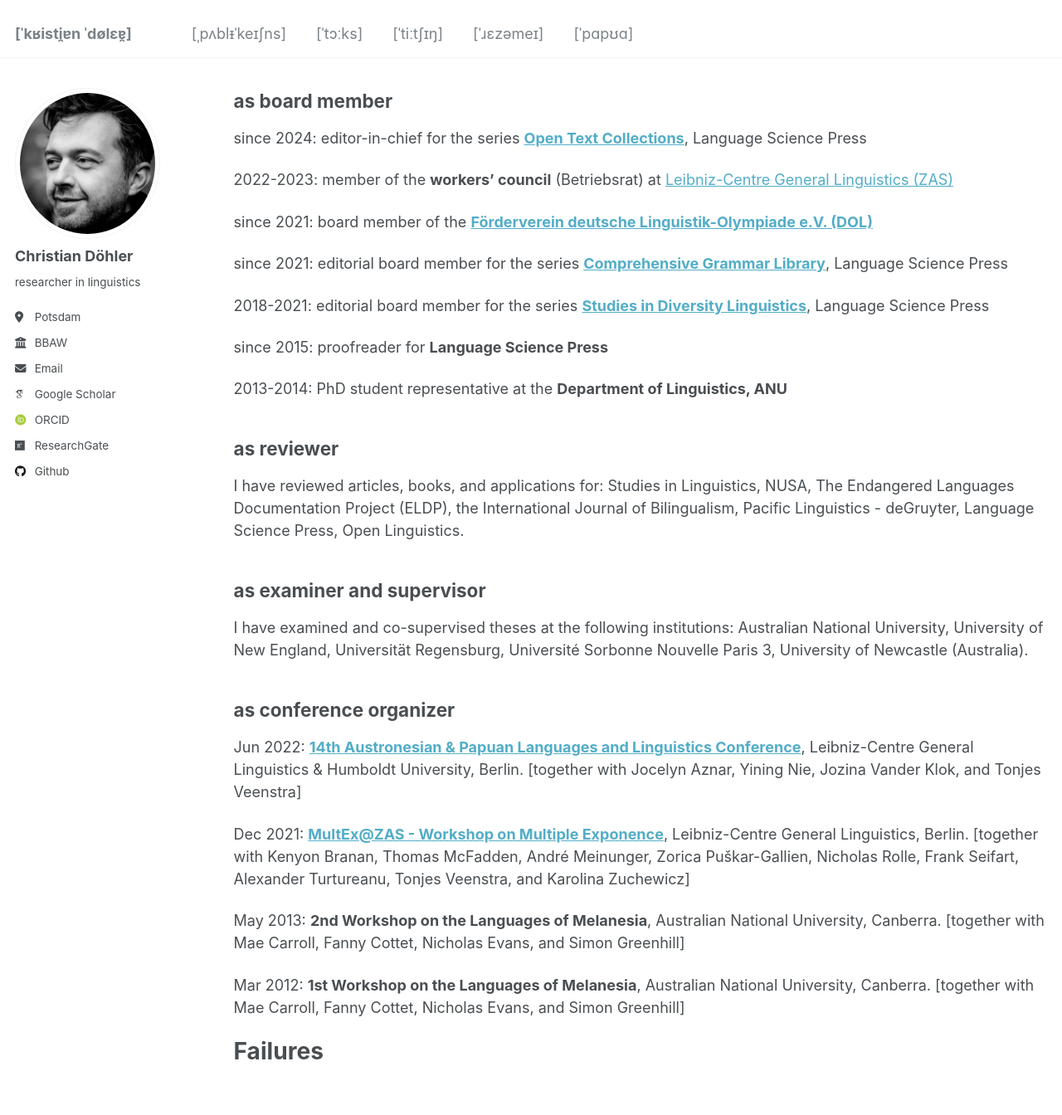
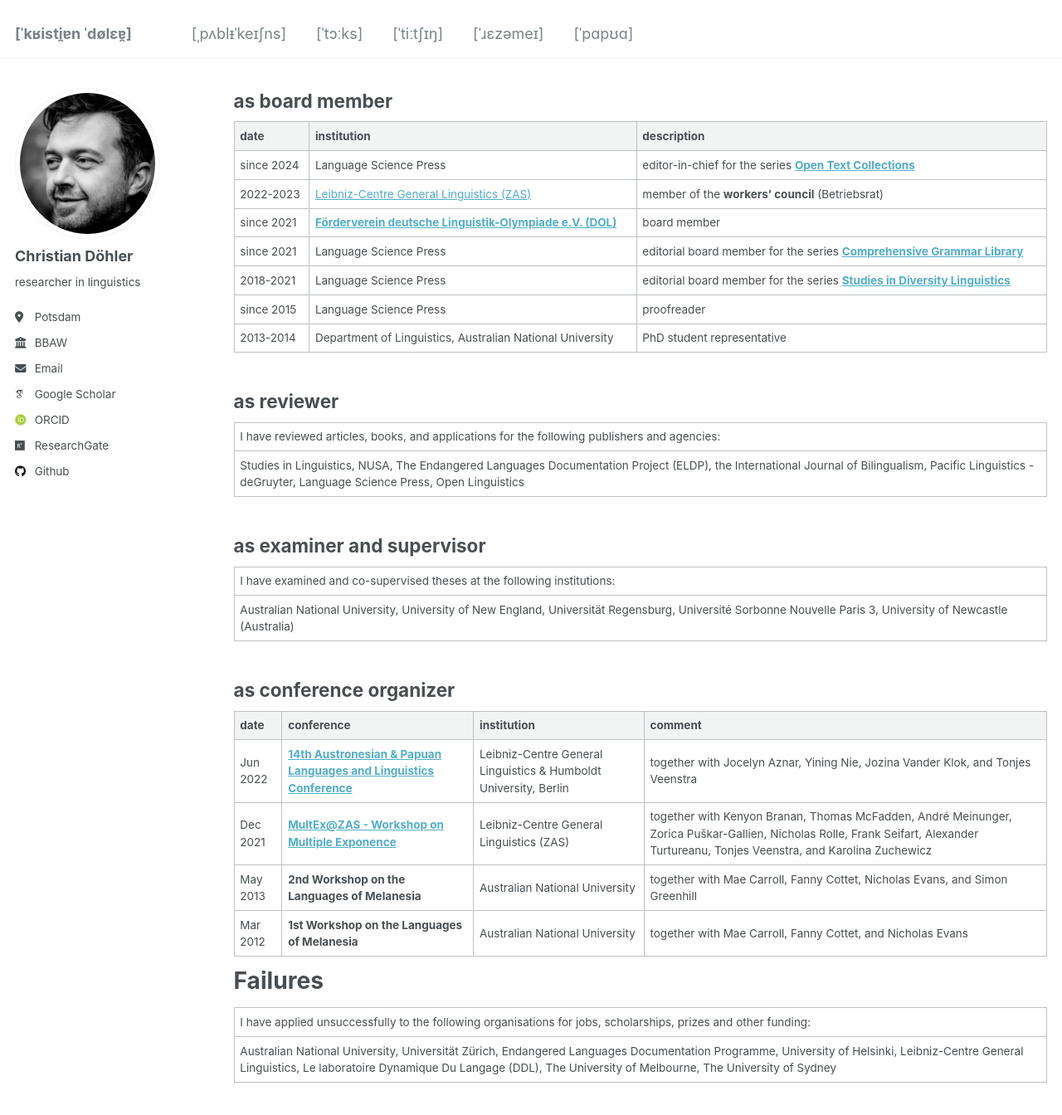
Before and after one commit to chrdoe/chrdoe.github.io, a Jekyll site: the page built from _pages/cv.md, in a window 1280 px wide and 1400 px high, scrolled down 2685 px. Shown: the top 1344 px of the window at 83% size. Built offline with Jekyll 4.4.1, drawn with Linux system fonts in a browser that asks for light colours; some web fonts are replaced.

Commit message:
Update cv.md

```diff
--- a/_pages/cv.md
+++ b/_pages/cv.md
@@ -85,40 +85,40 @@ Service
 as board member
 ----
 
-since 2024: editor-in-chief for the series [**Open Text Collections**](https://langsci-press.org/catalog/series/otc), Language Science Press
-
-2022-2023: member of the **workers' council** (Betriebsrat) at [Leibniz-Centre General Linguistics (ZAS)](https://www.leibniz-zas.de/en/)
-
-since 2021: board member of the [**Förderverein deutsche Linguistik-Olympiade e.V. (DOL)**](https://linguistikolympiade.de/)
-
-since 2021: editorial board member for the series [**Comprehensive Grammar Library**](https://langsci-press.org/catalog/series/cogl), Language Science Press
-
-2018-2021: editorial board member for the series [**Studies in Diversity Linguistics**](https://langsci-press.org/catalog/series/sidl), Language Science Press
-
-since 2015: proofreader for **Language Science Press**
-
-2013-2014: PhD student representative at the **Department of Linguistics, ANU**
+|date|institution|description|
+|---|---|-----|
+|since 2024|Language Science Press|editor-in-chief for the series [**Open Text Collections**](https://langsci-press.org/catalog/series/otc)|
+|2022-2023|[Leibniz-Centre General Linguistics (ZAS)](https://www.leibniz-zas.de/en/)|member of the **workers' council** (Betriebsrat)|
+|since 2021|[**Förderverein deutsche Linguistik-Olympiade e.V. (DOL)**](https://linguistikolympiade.de/)|board member|
+|since 2021|Language Science Press|editorial board member for the series [**Comprehensive Grammar Library**](https://langsci-press.org/catalog/series/cogl)|
+|2018-2021|Language Science Press|editorial board member for the series [**Studies in Diversity Linguistics**](https://langsci-press.org/catalog/series/sidl)|
+|since 2015|Language Science Press|proofreader|
+|2013-2014|Department of Linguistics, Australian National University|PhD student representative|
 
 as reviewer
 ----
 
-I have reviewed articles, books, and applications for: Studies in Linguistics, NUSA, The Endangered Languages Documentation Project (ELDP), the International Journal of Bilingualism, Pacific Linguistics - deGruyter, Language Science Press, Open Linguistics.
+|I have reviewed articles, books, and applications for the following publishers and agencies:|
+|Studies in Linguistics, NUSA, The Endangered Languages Documentation Project (ELDP), the International Journal of Bilingualism, Pacific Linguistics - deGruyter, Language Science Press, Open Linguistics|
 
 as examiner and supervisor
 ----
 
-I have examined and co-supervised theses at the following institutions: Australian National University, University of New England, Universität Regensburg, Université Sorbonne Nouvelle Paris 3, University of Newcastle (Australia).
+|I have examined and co-supervised theses at the following institutions:|
+|Australian National University, University of New England, Universität Regensburg, Université Sorbonne Nouvelle Paris 3, University of Newcastle (Australia)|
 
 as conference organizer
 ----
 
-Jun 2022: **[14th Austronesian & Papuan Languages and Linguistics Conference](https://sites.google.com/view/apll14-conference/)**, Leibniz-Centre General Linguistics & Humboldt University, Berlin. [together with Jocelyn Aznar, Yining Nie, Jozina Vander Klok, and Tonjes Veenstra]
-
-Dec 2021: **[MultEx@ZAS - Workshop on Multiple Exponence](https://sites.google.com/view/multexzas/home)**, Leibniz-Centre General Linguistics, Berlin. [together with Kenyon Branan, Thomas McFadden, André Meinunger, Zorica Puškar-Gallien, Nicholas Rolle, Frank Seifart, Alexander Turtureanu, Tonjes Veenstra, and Karolina Zuchewicz]
-
-May 2013: **2nd Workshop on the Languages of Melanesia**, Australian National University, Canberra. [together with Mae Carroll, Fanny Cottet, Nicholas Evans, and Simon Greenhill]
-
-Mar 2012: **1st Workshop on the Languages of Melanesia**, Australian National University, Canberra. [together with Mae Carroll, Fanny Cottet, Nicholas Evans, and Simon Greenhill]
+|date|conference|institution|comment|
+|---|---|---|-----|
+|Jun 2022|**[14th Austronesian & Papuan Languages and Linguistics Conference](https://sites.google.com/view/apll14-conference/)**|Leibniz-Centre General Linguistics & Humboldt University, Berlin|together with Jocelyn Aznar, Yining Nie, Jozina Vander Klok, and Tonjes Veenstra|
+|Dec 2021|**[MultEx@ZAS - Workshop on Multiple Exponence](https://sites.google.com/view/multexzas/home)**|Leibniz-Centre General Linguistics (ZAS)|together with Kenyon Branan, Thomas McFadden, André Meinunger, Zorica Puškar-Gallien, Nicholas Rolle, Frank Seifart, Alexander Turtureanu, Tonjes Veenstra, and Karolina Zuchewicz|
+|May 2013|**2nd Workshop on the Languages of Melanesia**|Australian National University|together with Mae Carroll, Fanny Cottet, Nicholas Evans, and Simon Greenhill|
+|Mar 2012|**1st Workshop on the Languages of Melanesia**|Australian National University|together with Mae Carroll, Fanny Cottet, and Nicholas Evans|
 
 Failures
 ====
+
+|I have applied unsuccessfully to the following organisations for jobs, scholarships, prizes and other funding:|
+|Australian National University, Universität Zürich, Endangered Languages Documentation Programme, University of Helsinki, Leibniz-Centre General Linguistics, Le laboratoire Dynamique Du Langage (DDL), The University of Melbourne, The University of Sydney|
```
